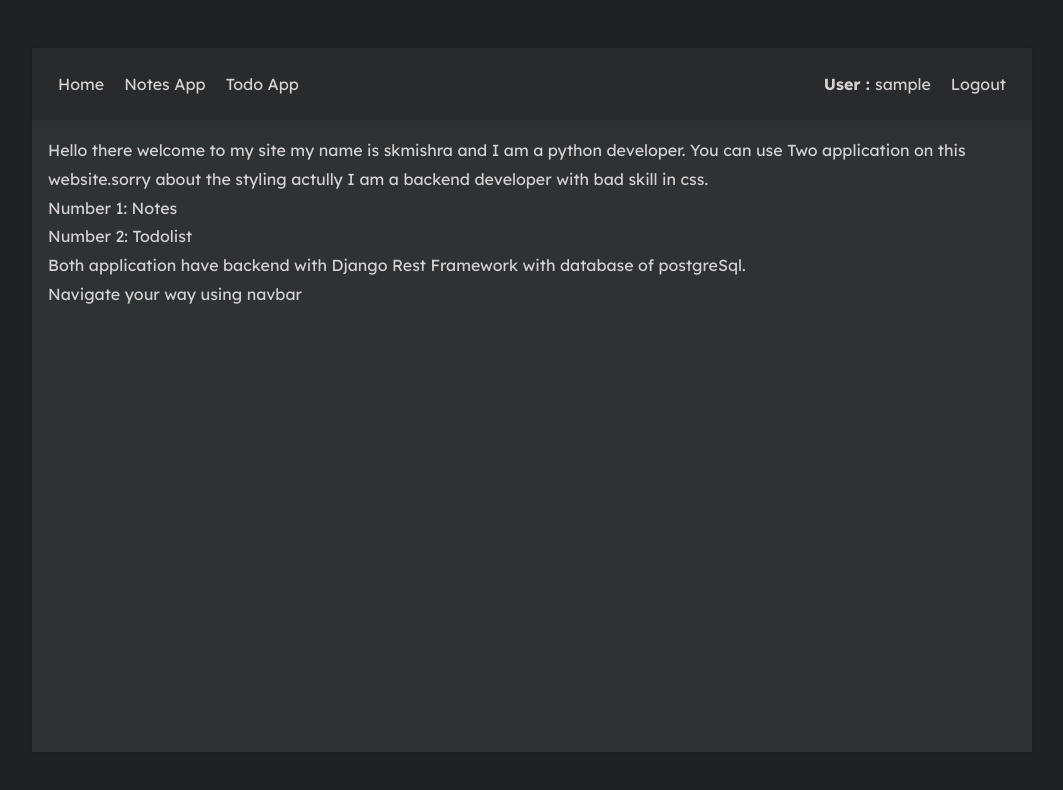
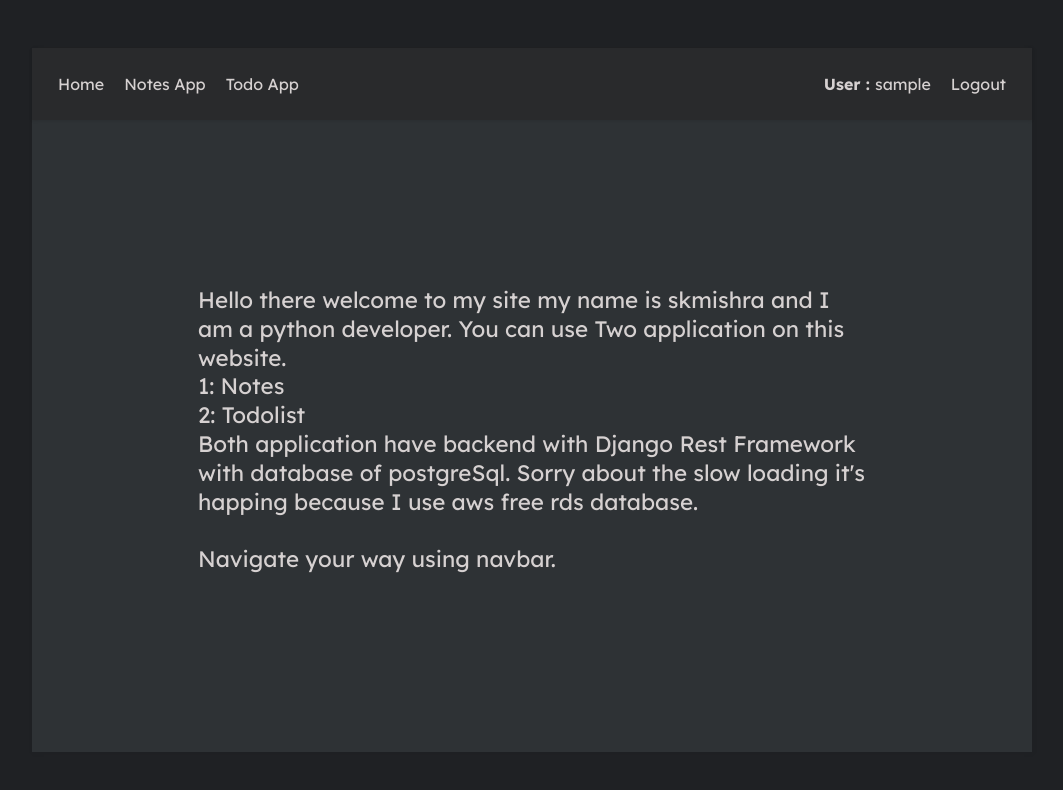
Before and after one commit to skmishraRoot/Notes_and_todo_frontend_with_React, a React (Create React App) app: page / in a window 1280 px wide. Shown: the top 790 px of the page, without its empty margins (108-1171 px from the left). Built offline with nearby package versions, Linux system fonts and the light colour scheme; sample sign-in values are in the browser's storage.

Commit message:
updating littlecss

```diff
--- a/src/App.css
+++ b/src/App.css
@@ -103,13 +103,18 @@ a {
   padding: 16px;
 }
 
+/* homepage */
+.home-container{
+  padding: 150px;
+  font-size: 1.4rem;
+}
+
 /* Note data */
 
 .note,
 .todo{
   width: 100%;
   height: 80vh;
-  margin: 0 auto;
   background-color: var(--color-white);
   box-shadow: 1px 1px 6px rgba(0, 0, 0, 0.05);
   position: relative;
@@ -121,9 +126,11 @@ a {
   padding-bottom: 10px;
 }
 .todoitem-header h1{
-  font-size: 45px;
+  font-size: 40px;
   color: #f68657;
+  padding-bottom: 10px;
 }
+
 .todoback-header{
   font-size: 40px;
   color: #f68657;
@@ -318,6 +325,7 @@ a {
   border-radius: 12px;
   padding: 14px;
 }
+
 .register-button{
   background: none;
   border-radius: 8px;
@@ -327,3 +335,13 @@ a {
   margin-top: 50px;
   background-color: #f68657;
 }
+
+
+.function-buttons{
+  background: none;
+  border: none;
+  color: #f68657;
+  font-size: 1.5rem;
+  cursor: pointer;
+  padding: 15px;
+}
--- a/src/components/Addnotes.js
+++ b/src/components/Addnotes.js
@@ -9,23 +9,24 @@ const Addnotes = () => {
   const navigate = useNavigate();
   const {user} = useContext(Authcontext)
   const [note, setnote] = useState(null)
+
   const create_note = async(e) => {
     e.preventDefault()
     const response = await fetch('https://django-server-production-d333.up.railway.app/api/notes/create/',{
-      method:'PATCH',
+      method:'POST',
       headers:{
         'Content-Type':'application/json'
       },
       body:JSON.stringify({'title':e.target.createtitle.value, 'content':e.target.createcontent.value, 'user':user.user_id})
     })
-    if (response.status === 200){
+    if (response.status === 201){
       navigate('/home/notes')
     }else{
-      alert('Something went wrong.please try again.')
     }
     const data = await response.json()
     setnote(data)
   }
+
   return (
     <div className='note'>
     <div className='note-header'>
@@ -35,7 +36,7 @@ const Addnotes = () => {
      <form onSubmit={create_note}>
         <input className='note-title' placeholder='Your Note title' name='createtitle'/>
         <textarea className='note-content'  placeholder='Your Note body' name='createcontent'></textarea>
-        <button type='submit'>Create</button>
+        <button className='function-buttons' type='submit'>Create</button>
      </form>
     </div>
   </div>
--- a/src/components/Addtask.js
+++ b/src/components/Addtask.js
@@ -35,8 +35,8 @@ const Addtask = () => {
     <div className='todo-body'>
      <form className='todo-form' onSubmit={create_task}>
         <input className='todo-title' placeholder='Your Note title' name='createtask'/>
-        <input className='todo-checkbox' name='createstatus' type='checkbox'/>
-        <button type='submit'>Create</button>
+        <input className='todo-checkbox' name='createstatus' type='checkbox'/><br/>
+        <button className='function-buttons' type='submit'>Create</button>
      </form>
     </div>
   </div>
--- a/src/components/Note.js
+++ b/src/components/Note.js
@@ -41,8 +41,6 @@ const Note = () => {
         'Content-Type':'application/json'
       },
     })
-    const data = await response.json()
-    console.log(response)
     if (response.status === 200 ){
       navigate('/home/notes')
     }else if (response.status === 204 ) {
@@ -60,14 +58,14 @@ const Note = () => {
     <div className='note'>
       <div className='note-header'>
         <h1 onClick={()=>navigate(-1)}>&#10092;</h1>
+        <button className='function-buttons' onClick={delete_note}>Delete</button>
       </div>
       <div className='note-body'>
-        <form onSubmit={update_note}>
+        <form>
           {Note && <input className='note-title' name='title' defaultValue={Note.title}/>}
           {Note && <textarea className='note-content' name='content' defaultValue={Note.content}></textarea>}
-          <button type='submit'>Done</button>
+            <button className='function-buttons' onClick={update_note} type='submit'>Done</button>
         </form>
-        <button onClick={delete_note}>Delete</button>
       </div>
     </div>
   )
--- a/src/components/Task.js
+++ b/src/components/Task.js
@@ -15,18 +15,36 @@ const Task = () => {
     const data = await response.json()
     setTask(data)
   }
+
+  const delete_note = async() => {
+    const response = await fetch(`https://django-server-production-d333.up.railway.app/api/todo/delete/${params.id}`,{
+      method:'DELETE',
+      headers:{
+        'Content-Type':'application/json'
+      },
+    })
+    if (response.status === 200 ){
+      navigate('/home/todo')
+    }else if (response.status === 204 ) {
+      navigate('/home/todo')
+    }else{
+      alert('Something wrong')
+    }
+  }
   // use effect
   useEffect(() => {
     get_Task()
   })
 
   return (
-    <div className='todo'>
-      <div className='todoitem-header'>
+    <div className='note'>
+      <div className='note-header'>
         <h1 onClick={()=>navigate(-1)}>&#10092;</h1>
+        <button className='function-buttons' onClick={delete_note}>Delete</button>
       </div>
       <div className='todo-body'>
         {Task && <h3 className='todo-title'>{Task.task}</h3>}
+        <button className='function-buttons' type='submit'>Done</button>
       </div>
     </div>
   )
--- a/src/pages/HomePage.js
+++ b/src/pages/HomePage.js
@@ -4,11 +4,17 @@ import React from 'react'
 const HomePage = () => {
   return (
     <div className='app-body'>
-        Hello there welcome to my site my name is skmishra and I am a python developer. You can use Two application on this website.sorry about the styling actully I am a backend developer with bad skill in css.
-        <p>Number 1: Notes</p>
-        <p>Number 2: Todolist</p>
-        <p>Both application have backend with Django Rest Framework with database of postgreSql.</p>
-        <small>Navigate your way using navbar</small>
+      <div className='home-container'>
+        <p>
+        Hello there welcome to my site my name is skmishra and I am a python developer. You can use Two application on this website.
+        </p>
+        <p></p>
+        <p>1: Notes</p>
+        <p>2: Todolist</p>
+        <p>Both application have backend with Django Rest Framework with database of postgreSql. Sorry about the slow loading it's happing because I use aws free rds database.</p>
+        <br/>
+        <small>Navigate your way using navbar.</small>
+      </div>
     </div>
   )
 }
--- a/src/pages/Login.js
+++ b/src/pages/Login.js
@@ -12,6 +12,7 @@ const Login = () => {
         <div>
         <h3 className='login-header'>
             Hello there welcome to my website.For accessing the websites other features please login or register.
+            Note: I am currently on free hosting so site loads little slow sorry about it.
           </h3>
           <form className='login-form' onSubmit={loginUser}>
             <h3>Login Form</h3>
--- a/src/pages/Notes.js
+++ b/src/pages/Notes.js
@@ -26,6 +26,7 @@ const Notes = () => {
         </h1>
       </div>
       <div className='notes-list'>
+      {Notes.length === 0 && <h3>No tasks yet.</h3>}
         {Notes.map((note, index) => (
           <Link to={`/home/notes/${note.id}`} key={index}> <h3 className='notes-list-item'>{note.title}</h3></Link>
         ))}
--- a/src/pages/Todolist.js
+++ b/src/pages/Todolist.js
@@ -27,6 +27,7 @@ const Todolist = () => {
         </h1>
       </div>
       <div className='todo-list'>
+        {Tasks.length === 0 && <h3>No tasks yet.</h3>}
         {Tasks.map((task, index) => (
         <Link to={`/home/todo/${task.id}`} key={index}><h3 className='todo-list-item'>{task.task}</h3></Link>
           ))}
```
